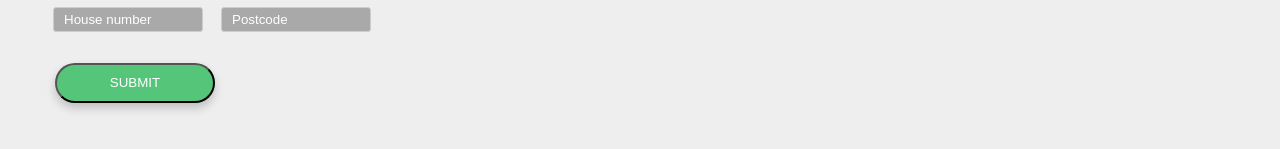
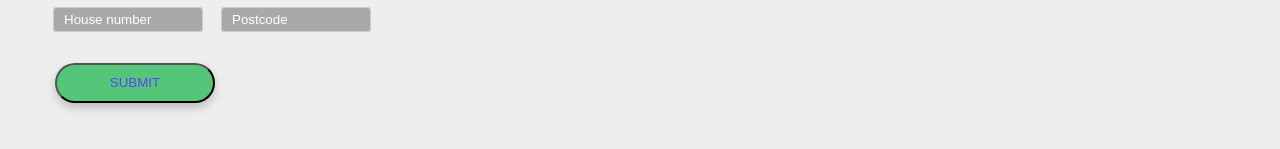
Before and after one commit to revilo1882/crazy-cards, a React (Create React App) app: page /userform in a window 1280 px wide. In both pictures the pointer is over the input 135 px from the left and 668 px from the top of the page. Shown: the part 583-732 px from the top of the page. Built offline with nearby package versions, Linux system fonts and the light colour scheme.

Commit message:
Color change on hover

```diff
--- a/src/css/style.css
+++ b/src/css/style.css
@@ -41,7 +41,8 @@ body {
     transition: all .5s; }
     .button-box:hover {
       transform: translateY(-0.3rem);
-      box-shadow: 0 0.5rem 1rem rgba(0, 0, 0, 0.2); }
+      box-shadow: 0 0.5rem 1rem rgba(0, 0, 0, 0.2);
+      color: #5643fa; }
 
 .card-board {
   max-width: 114rem;
@@ -105,7 +106,7 @@ header {
     color: #fff;
     transition: all 1s; }
     header a:hover {
-      color: #000; }
+      color: #5643fa; }
 
 .sub-header {
   font-size: 2rem;
--- a/src/scss/components/_button.scss
+++ b/src/scss/components/_button.scss
@@ -23,6 +23,7 @@
         &:hover {
             transform: translateY(-.3rem);
             box-shadow: 0 .5rem 1rem rgba($color-black,.2);
+            color: $color-tertiary-dark
         }
     }
 }
--- a/src/scss/components/_header.scss
+++ b/src/scss/components/_header.scss
@@ -17,7 +17,7 @@ header {
     transition: all 1s;
 
     &:hover {
-      color: $color-black;
+      color: $color-tertiary-dark;
     }
   }
 }
```
